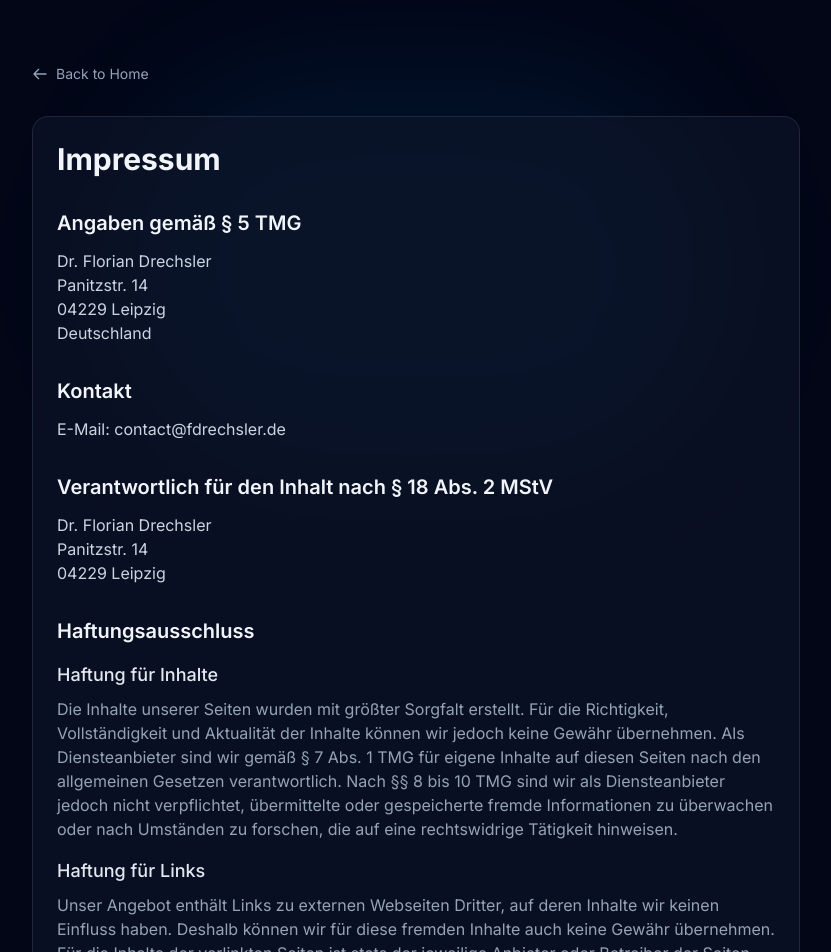
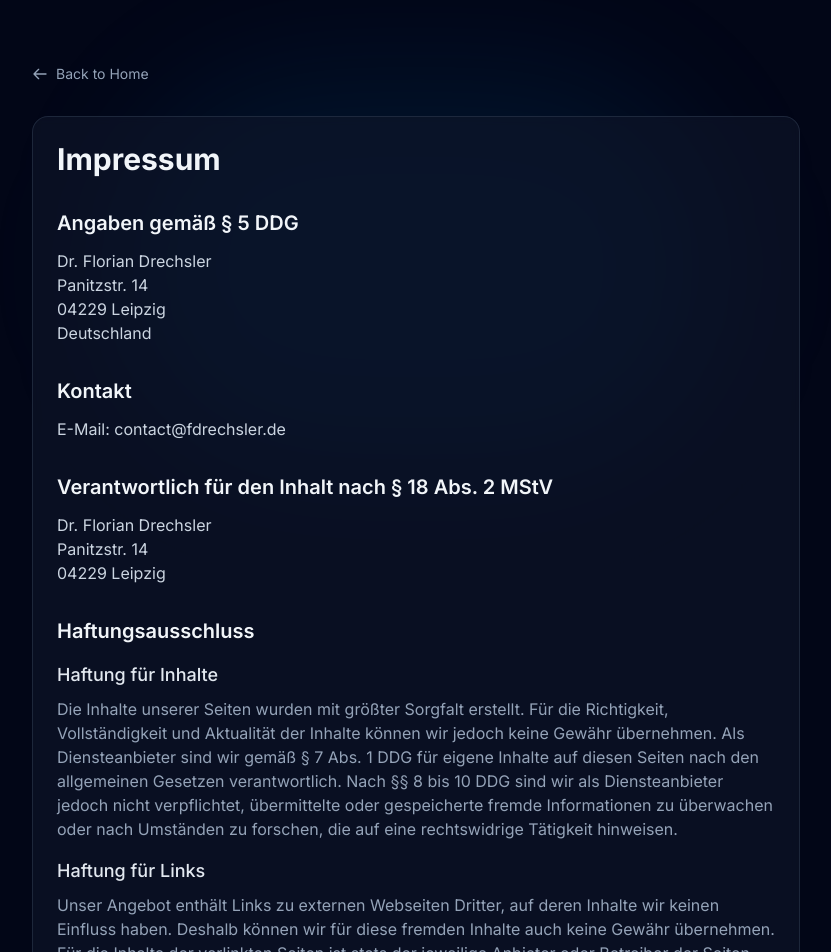
Before and after one commit to soltana80/tradingoctopus-frontend, a Next.js app: page /impressum in a window 1280 px wide. Shown: the top 952 px of the page, without its empty margins (224-1055 px from the left). Built offline with nearby package versions, Linux system fonts and the light colour scheme.

Commit message:
[TICKET-106] fix: update Impressum TMG references to DDG (#3)
Co-authored-by: Florian Drechsler <f.drechsler@treetek.de>

```diff
--- a/src/app/impressum/page.tsx
+++ b/src/app/impressum/page.tsx
@@ -42,10 +42,10 @@ export default function ImpressumPage() {
           <h1 className="mb-8 text-3xl font-bold text-slate-100">Impressum</h1>
 
           <div className="space-y-8 text-slate-300">
-            {/* Angaben gemaess 5 TMG */}
+            {/* Angaben gemaess 5 DDG */}
             <section>
               <h2 className="mb-3 text-xl font-semibold text-slate-100">
-                Angaben gem&auml;&szlig; &sect; 5 TMG
+                Angaben gem&auml;&szlig; &sect; 5 DDG
               </h2>
               <p>
                 Dr. Florian Drechsler
@@ -96,9 +96,9 @@ export default function ImpressumPage() {
                 erstellt. F&uuml;r die Richtigkeit, Vollst&auml;ndigkeit und
                 Aktualit&auml;t der Inhalte k&ouml;nnen wir jedoch keine
                 Gew&auml;hr &uuml;bernehmen. Als Diensteanbieter sind wir
-                gem&auml;&szlig; &sect; 7 Abs. 1 TMG f&uuml;r eigene Inhalte auf
+                gem&auml;&szlig; &sect; 7 Abs. 1 DDG f&uuml;r eigene Inhalte auf
                 diesen Seiten nach den allgemeinen Gesetzen verantwortlich. Nach
-                &sect;&sect; 8 bis 10 TMG sind wir als Diensteanbieter jedoch
+                &sect;&sect; 8 bis 10 DDG sind wir als Diensteanbieter jedoch
                 nicht verpflichtet, &uuml;bermittelte oder gespeicherte fremde
                 Informationen zu &uuml;berwachen oder nach Umst&auml;nden zu
                 forschen, die auf eine rechtswidrige T&auml;tigkeit hinweisen.
```
